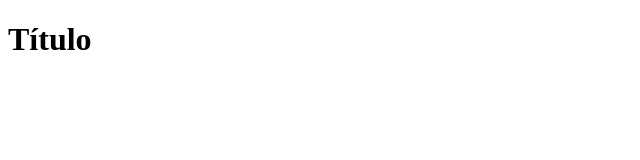
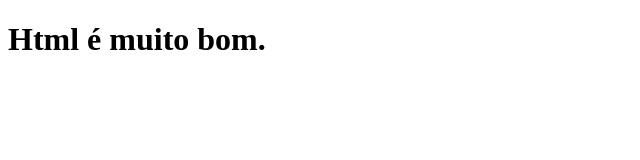
Before and after one commit to YNAIARAGIOVANETTI/git_kenzie_aula, a plain HTML site: page index.html in a window 1280 px wide. Shown: the whole page, without its empty margins (0-640 px from the left). Drawn offline with Linux system fonts and the light colour scheme.

Commit message:
Alteração H1

```diff
--- a/index.html
+++ b/index.html
@@ -7,6 +7,6 @@
     <title>Projeto Git</title>
 </head>
 <body>
-    <h1>Título</h1>
+    <h1>Html é muito bom.</h1>
 </body>
 </html>
```
